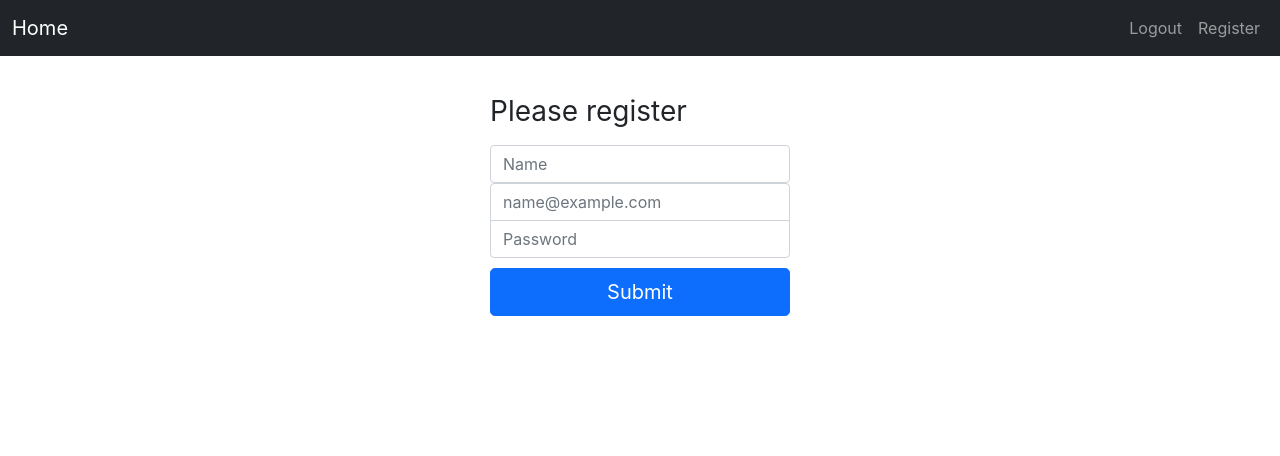
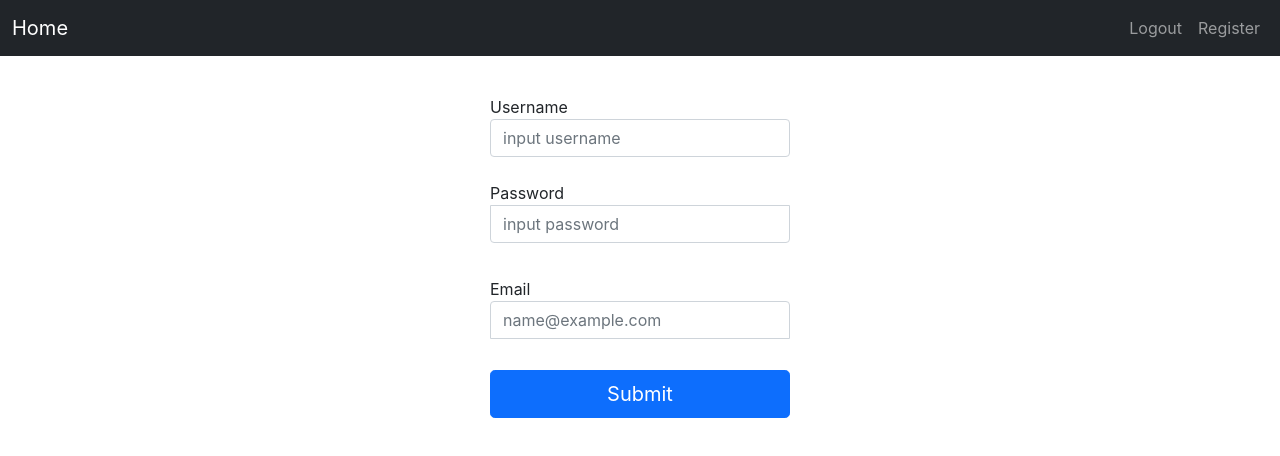
Before and after one commit to Wellychiang/gin_practice, a React (Create React App) app in the folder front/: page /register in a window 1280 px wide. Shown: the top 456 px of the page. Built offline with nearby package versions, Linux system fonts and the light colour scheme.

Commit message:
found a good html for blog, and fixed member center's reload bug, now need to done member centers put feature

```diff
--- a/front/src/components/Nav.tsx
+++ b/front/src/components/Nav.tsx
@@ -1,9 +1,17 @@
-import React from 'react';
+import React, {useState} from 'react';
 import {Link} from 'react-router-dom';
 
 import {logout} from '../webAPI'
 
 const Nav = (props:{username:any}) => {
+
+    // const [username, setUsername] = useState('')
+
+    // setUsername(props.username)
+    if (!localStorage.getItem('username')){
+        localStorage.setItem('username', props.username)
+    }
+
 
     const logout = async() =>{
         await fetch('http://localhost:8080/api/v1/logout', {
@@ -25,7 +33,7 @@ const Nav = (props:{username:any}) => {
             <div>
                 <ul className="navbar-nav me-auto mb-2 mb-md-0">
                 <li className="nav-item active">
-                    <Link to="/member_center" className="nav-link" >{props.username}</Link>
+                    <Link to="/member_center" className="nav-link" >{localStorage.getItem('username')}</Link>
                 </li>
                 <li className="nav-item active">
                     <Link to="/login" className="nav-link" onClick={logout}>Logout</Link>
--- a/front/src/pages/Blog.tsx
+++ b/front/src/pages/Blog.tsx
@@ -129,19 +129,18 @@ const Blog = (props: {blogId: any, bloggerId: any}) =>{
     }
 
     return (
+
+
+
         <div>
 
+          <div className="blog-post">
+            <h2 className="blog-post-title">{blogTitle}</h2>
+            <p className="blog-post-meta">by <a href="#">{blogCreator}</a></p>
 
-            <div className="creator">Creator: {blogCreator}</div>
-            <div className="title">Title: {blogTitle}</div>
-            <div className="blogContent">Content: {blogContent}</div>
-            <div className="clickhit">Click count: {blogClickhit}</div>
-            {/* <Link to="/blog">Next</Link> */}
-            {/* 目前卡在 無法點擊 next 刷新同一頁面 */}
+            <p>{blogContent}</p>
 
-
-            {/* TODO:  <button onClick={() => }>Reply</button> */}
-            <br></br>
+        </div>
             <br></br>
 
             <div>{blogComment.length} comment</div>
@@ -151,11 +150,12 @@ const Blog = (props: {blogId: any, bloggerId: any}) =>{
             <ul>
                 {
                 blogComment.map(item=>
-                    <label className="list-group-item rounded-3 py-3" key={item}>
 
-                        <div className="comment_nickname">Nickname: {item['nickname']}</div>
-                        <div className="comment_content">Content: {item['content']}</div>
-                    </label>
+                    <a key={item}>
+                        <div className="comment_nickname"> <a href="#">{item['nickname']}</a></div>
+                        <div className="comment_content">{item['content']}</div>
+                        <hr></hr>
+                    </a>
                 )
                 }
             </ul>
--- a/front/src/pages/Home.tsx
+++ b/front/src/pages/Home.tsx
@@ -15,6 +15,11 @@ const Home = (props: {setBlogId: (blogId: string) => void}) =>{
     }, [])
 
 
+    if (!bloglist){
+        return (
+            <div>they're no any blog right now.</div>
+        )
+    }
     if (!localStorage.getItem('token')){
         return (
             <div className="list-group list-group-checkable d-grid gap-2 border-0 w-auto">
@@ -23,7 +28,7 @@ const Home = (props: {setBlogId: (blogId: string) => void}) =>{
                         bloglist.map(item=>
                             <label className="list-group-item rounded-3 py-3" key={item}>
                                 <Link to="/blog" className="d-block small opacity-50" onClick={() =>props.setBlogId(item['id'])}>{item['title']}</Link>
-                                <nav>點擊次數: {item['clickhit']}</nav>
+                                <nav>Click count: {item['clickhit']}</nav>
                             </label>
                         )
                     }
@@ -45,7 +50,7 @@ const Home = (props: {setBlogId: (blogId: string) => void}) =>{
                     bloglist.map(item=>
                         <li key={item}>
                             <Link to="/blog" onClick={() =>props.setBlogId(item['id'])}>{item['title']}</Link>
-                            <nav>點擊次數: {item['clickhit']}</nav>
+                            <nav>Click count: {item['clickhit']}</nav>
                         </li>
                     )
                     }
--- a/front/src/pages/Register.tsx
+++ b/front/src/pages/Register.tsx
@@ -36,18 +36,20 @@ const Register = () =>{
 
     return (
         <form onSubmit={submit}>
-          <h1 className="h3 mb-3 fw-normal">Please register</h1>
+            <a>Username</a>
+            <input type="name" className="form-control"  placeholder="input username" required
+                onChange={e => setName(e.target.value)}/>
+            <br></br>
+            <a>Password</a>
+            <input type="password" className="form-control"  placeholder="input password" required
+                onChange={e => setPassword(e.target.value)}/>
+            <br></br>
+            <a>Email</a>
+            <input type="email" className="form-control"  placeholder="name@example.com" required
+                onChange={e => setEmail(e.target.value)}/>
+            <h2>{msg}</h2>
 
-            <input type="name" className="form-control"  placeholder="Name" required
-                onChange={e => setName(e.target.value)}
-            />
-            <input type="email" className="form-control"  placeholder="name@example.com" required
-                onChange={e => setEmail(e.target.value)}
-            />
-            <input type="password" className="form-control"  placeholder="Password" required
-                onChange={e => setPassword(e.target.value)}
-            />
-            <h2>{msg}</h2>
+            <br></br>
             <button className="w-100 btn btn-lg btn-primary" type="submit">Submit</button>
         </form>
     )
```
